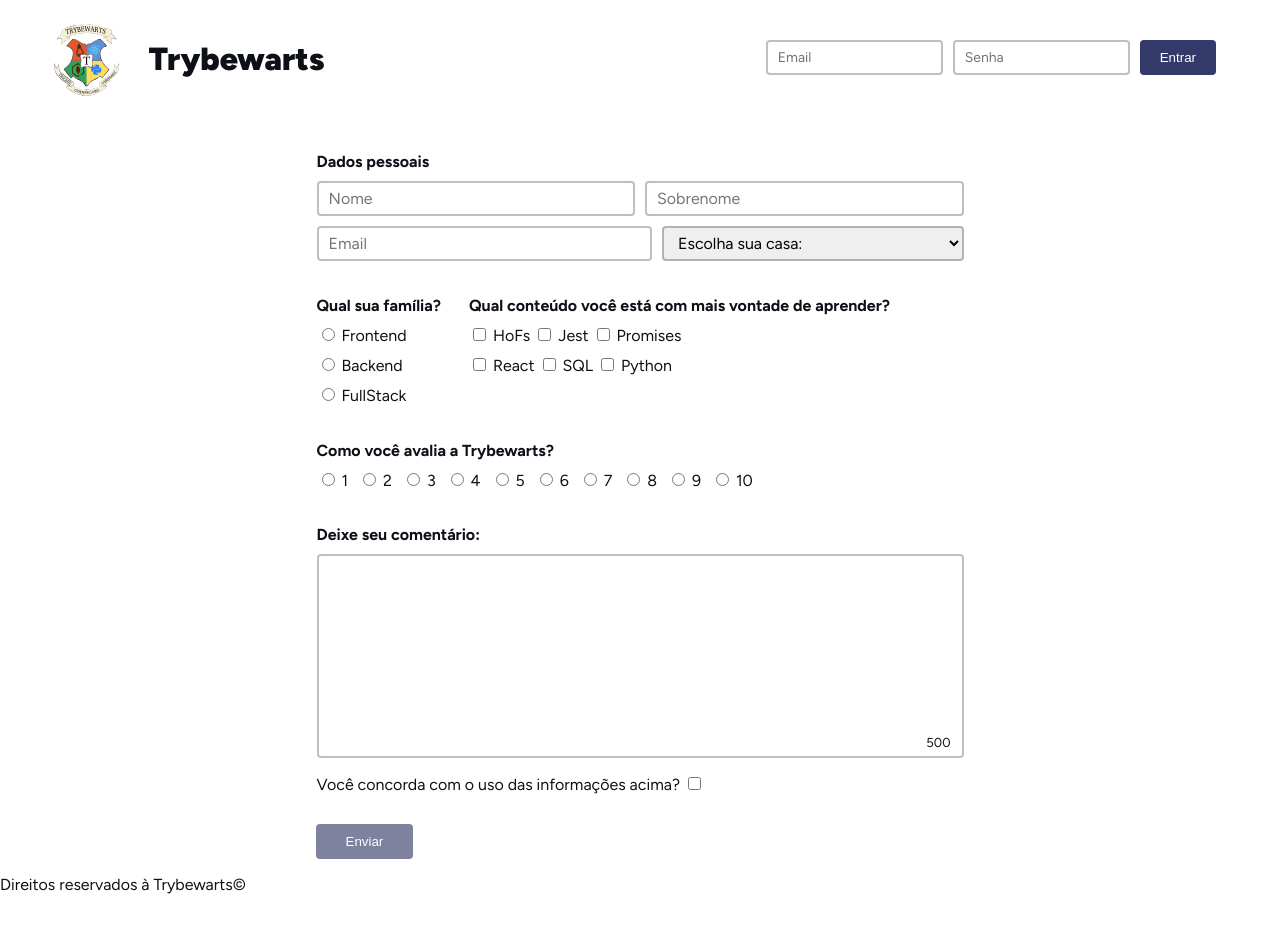
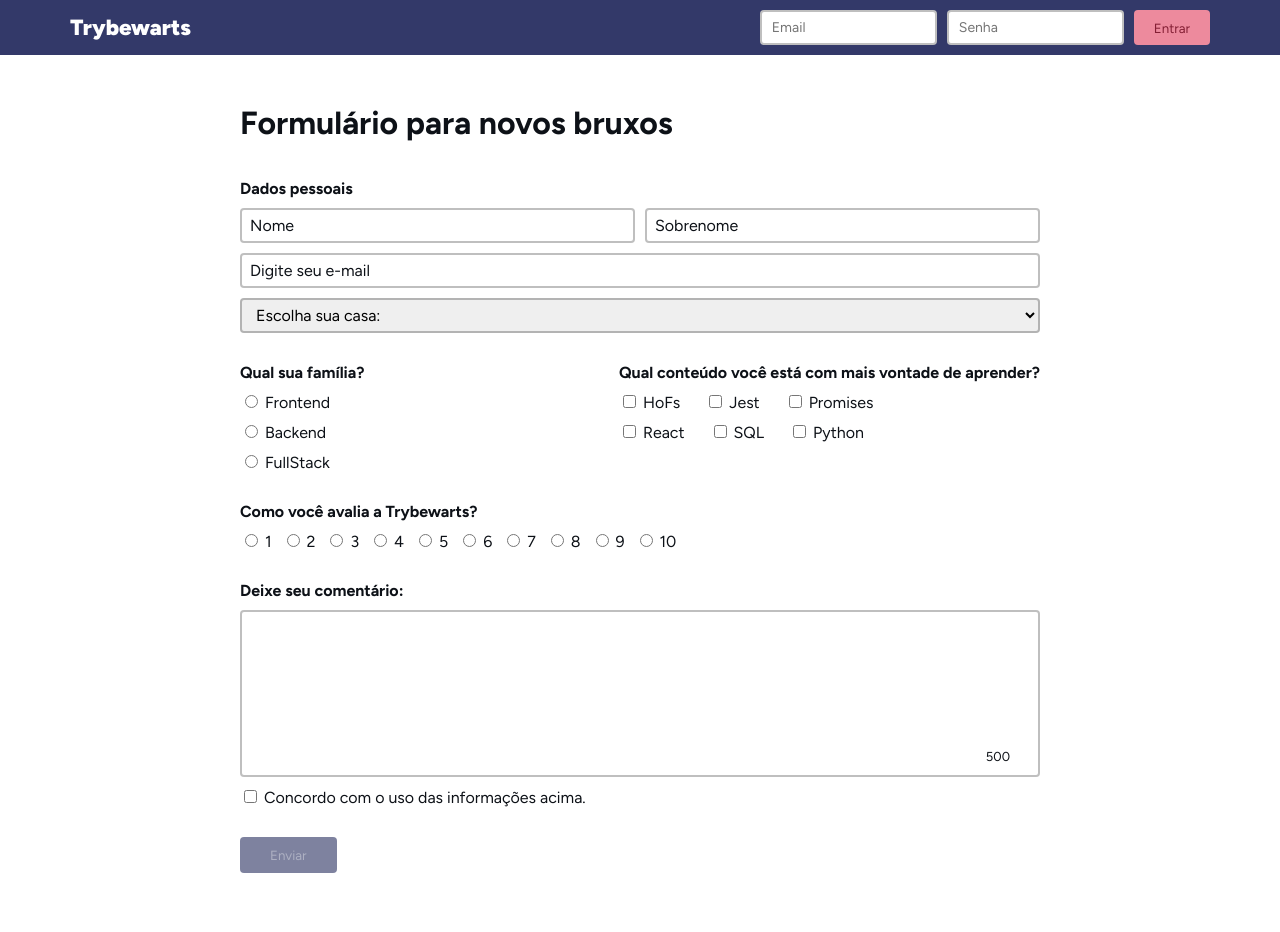
Before and after one commit to geoalt/trybewarts, a plain HTML site: page index.html in a window 1280 px wide. Before the commit the page ends 910 px from the top, so only its background shows below. Drawn offline with Linux system fonts and the light colour scheme.

Commit message:
feat(style): add input placeholder transitions, and style forms

```diff
--- a/index.html
+++ b/index.html
@@ -19,9 +19,10 @@
     <div class="header flex-row justify-between align-center grow">
       <div class="flex-row align-center gap-25">
         <!-- <img src="./images/trybewarts-header-logo.svg" alt="Logo da Trybewarts" class="trybewarts-header-logo"> -->
-        <img src="./images/trybewarts-colored.svg" alt="Logo da Trybewarts" id="trybewarts-forms-logo">
 
-        <h1 id="trybewarts-header-title">Trybewarts</h1>
+        <!-- <img src="./images/trybewarts-colored.svg" alt="Logo da Trybewarts" id="trybewarts-forms-logo"> -->
+
+        <p id="trybewarts-header-title" class="display w700">Trybewarts</p>
       </div>
 
       <form action="" method="GET" class="trybewarts-login">
@@ -35,18 +36,31 @@
   </header>
 
   <main class="flex-row justify-center gap-25">
-    <form action="" method="GET" id="evaluation-form" class="flex-col">
-      <fieldset class="flex-col gap-10 mb-20">
-        <p class="w700" style="margin-bottom: 0px;">Dados pessoais</p>
+    <form action="" method="GET" id="evaluation-form" class="container flex-col">
+      <h1>Formulário para novos bruxos</h1>
+      <fieldset class="flex-col gap-10 mb-30">
+        <p class="w700 grow" style="margin-bottom: 0px;">Dados pessoais</p>
+
+
         <div class="flex-row gap-10">
-          <input type="text" name="" id="input-name" placeholder="Nome" class="input rounded grow">
-          <input type="text" name="" id="input-lastname" placeholder="Sobrenome" class="input rounded grow">
+          <div class="group flex-row grow">
+            <input type="text" name="" id="input-name" class="input input-itself rounded grow" placeholder=" ">
+            <label for="input-name" class="input-label">Nome</label>
+          </div>
+
+          <div class="group flex-row grow">
+            <input type="text" name="" id="input-lastname" placeholder=" " class="input input-itself rounded grow">
+            <label for="input-lastname" class="input-label">Sobrenome</label>
+          </div>
         </div>
 
 
+        <div class="group flex-row">
+          <input type="text" name="" id="input-email" placeholder=" " class="input input-itself rounded grow">
+          <label for="input-email" class="input-label">Digite seu e-mail</label>
+        </div>
+
         <div class="flex-row gap-10">
-          <input type="text" name="" id="input-email" placeholder="Email" class="input rounded grow">
-
           <select name="" id="house" class="input rounded grow">
             <option value="default" id="">Escolha sua casa:</option>
             <option value="Gitnória" id="gitnoria-house">Gitnória</option>
@@ -57,7 +71,7 @@
         </div>
       </fieldset>
 
-      <div class="flex-row mb-20">
+      <div class="flex-row justify-between mb-30">
         <fieldset class="flex-col gap-10">
           <label id="label-family" class="w700">Qual sua família?</label>
           <div>
@@ -78,31 +92,43 @@
 
         <fieldset class="flex-col gap-10">
           <label id="label-content" class="w700">Qual conteúdo você está com mais vontade de aprender?</label>
+          <div class="flex-row gap-25">
             <div>
               <input type="checkbox" name="hofs" value="HoFs" id="hofs" class="subject">
               <label for="hofs">HoFs</label>
+            </div>
 
+            <div>
               <input type="checkbox" name="jest" value="Jest" id="jest" class="subject">
               <label for="jest">Jest</label>
+            </div>
 
+            <div>
               <input type="checkbox" name="promises" value="Promises" id="promises" class="subject">
               <label for="promises">Promises</label>
             </div>
+          </div>
 
+          <div class="flex-row gap-25">
             <div>
               <input type="checkbox" name="react" value="React" id="react" class="subject">
               <label for="react">React</label>
+            </div>
 
+            <div>
               <input type="checkbox" name="sql" value="SQL" id="sql" class="subject">
               <label for="sql">SQL</label>
+            </div>
 
+            <div>
               <input type="checkbox" name="python" value="Python" id="python" class="subject">
               <label for="python">Python</label>
+            </div>
           </div>
         </fieldset>
       </div>
 
-      <fieldset class="flex-col gap-10 mb-20">
+      <fieldset class="flex-col gap-10 mb-30">
         <label for="" id="label-rate" class="w700">Como você avalia a Trybewarts?</label>
         <div class="flex-row gap-10">
           <div>
@@ -157,17 +183,17 @@
         </div>
       </fieldset>
 
-      <fieldset class="flex-col gap-10 fieldarea">
+      <fieldset class="flex-col gap-10 fieldarea mb-10">
         <label for="" class="textarea w700">Deixe seu comentário:</label>
-        <textarea name="" id="textarea" rows="10" maxlength="500" class="rounded"></textarea>
+        <textarea name="" id="textarea" rows="7" maxlength="500" class="rounded"></textarea>
         <p id="counter">500</p>
       </fieldset>
 
-      <fieldset class="mb-20">
+      <fieldset class="mb-30">
+        <input type="checkbox" name="accept" id="agreement">
         <label for="agreement" id="label-infos">
-          Você concorda com o uso das informações acima?
+          Concordo com o uso das informações acima.
         </label>
-        <input type="checkbox" name="accept" id="agreement">
       </fieldset>
 
       <button type="submit" id="submit-btn" class="rounded" disabled>Enviar</button>
@@ -178,10 +204,6 @@
   <form id="form-data" class="is-hidden">
   </form>
 
-  <footer>
-    <p>Direitos reservados à Trybewarts©</p>
-  </footer>
-
   <script src="script.js"></script>
 </body>
 
--- a/style.css
+++ b/style.css
@@ -26,6 +26,8 @@ h3 {
 
 fieldset {
   border: none;
+  margin: 0;
+  padding: 0;
 }
 
 input,
@@ -35,12 +37,16 @@ textarea {
   font-size: 16px;
 }
 
+button {
+  font-family: inherit;
+}
+
 /* HEADER */
 header {
-  /* background-color: rgb(50, 167, 145); */
-  height: 120px;
-  padding: 0 50px;
-  margin-bottom: 10px;
+  background-color: #333969;
+  height: 55px;
+  padding: 0 70px;
+  margin-bottom: 30px;
 }
 
 .input {
@@ -54,18 +60,19 @@ header {
 }
 
 header button {
-  background-color: #333969;
+  background-color: #ED8A9D;
   border: none;
-  color: white;
+  color: #841f34;
   padding: 0 20px;
 }
 
 #trybewarts-header-title {
+  color: white;
   font-weight: 900;
 }
 
 .trybewarts-header-logo {
-  width: 50px;
+  width: 35px;
 }
 
 .trybewarts-login input {
@@ -76,13 +83,13 @@ header button {
 
 /* EVALUATION FORM - LEFT MAIN CONTENT */
 #evaluation-form {
-  width: 675px;
+  margin-bottom: 60px;
 }
 
 textarea {
   border: 2px solid rgba(0, 0, 0, 0.25);
   position: relative;
-  padding: 5px 5px 5px 10px;
+  padding: 15px 60px 15px 15px;
   resize: none;
   width: 100%;
 }
@@ -92,11 +99,11 @@ textarea {
 }
 
 .fieldarea p {
-  bottom: 5px;
+  bottom: 0;
   font-size: 13px;
   display: block;
   position: absolute;
-  right: 25px;
+  right: 30px;
 }
 
 #submit-btn {
@@ -104,13 +111,16 @@ textarea {
   background-color: #333969;
   border: none;
   color: white;
-  margin-left: 13px;
   padding: 10px 30px;
+  transition:
+    background-color 200ms ease-in,
+    color 200ms ease-in;
 }
 
 #submit-btn:disabled {
+  background-color: #7e829f;
+  color: #adb0c2;
   cursor: not-allowed;
-  background-color: #7e829f;
 }
 
 /* IMG TRYBEWARTS - RIGHT MAIN CONTENT */
@@ -120,7 +130,11 @@ textarea {
 
 /* UTILITIES */
 .container {
-  width: 960px;
+  width: 800px;
+}
+
+.display {
+  font-size: 22px;
 }
 
 /* HELPER FLEX DIRECTION CLASSES */
@@ -136,6 +150,10 @@ textarea {
 /* HELPER FLEX ALIGN ITEMS */
 .align-center {
   align-items: center;
+}
+
+.align-baseline {
+  align-items: baseline;
 }
 
 /* HELPER FLEX JUSTIFY CONTENT */
@@ -167,12 +185,65 @@ textarea {
   gap: 25px;
 }
 
+.mb-10 {
+  margin-bottom: 10px;
+}
+
 .mb-20 {
   margin-bottom: 20px;
 }
 
+.mb-30 {
+  margin-bottom: 30px;
+}
+
 .w700 {
   font-weight: 700;
+}
+
+.group {
+  position: relative;
+}
+
+.group label {
+  cursor: text;
+  position: absolute;
+  transition:
+    font-size 100ms ease-in-out,
+    left 100ms ease-in-out,
+    top 100ms ease-in-out;
+}
+
+.input-itself,
+select,
+textarea {
+  outline: none;
+}
+
+.input-itself:hover,
+select:hover,
+textarea:hover {
+  border: 2px solid #459cfa;
+}
+
+.input-itself:focus,
+select:focus,
+textarea:focus {
+  border: 2px solid #459cfa;
+}
+
+.input-itself:focus~.input-label,
+.input-itself:not(:placeholder-shown)~.input-label {
+  background-color: white;
+  font-size: 10px;
+  left: 7px;
+  padding: 0 3px;
+  top: -6px;
+}
+
+.input-label {
+  left: 10px;
+  top: 8px;
 }
 
 .is-hidden {
```
Lines whose indentation alone changed are shown as unchanged.
